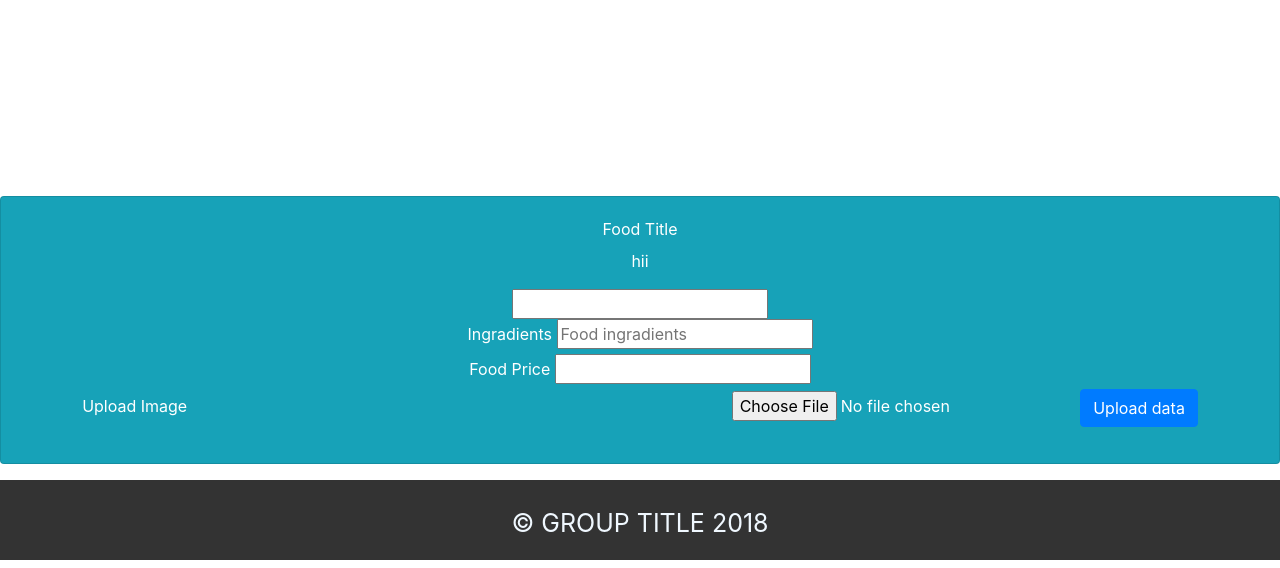
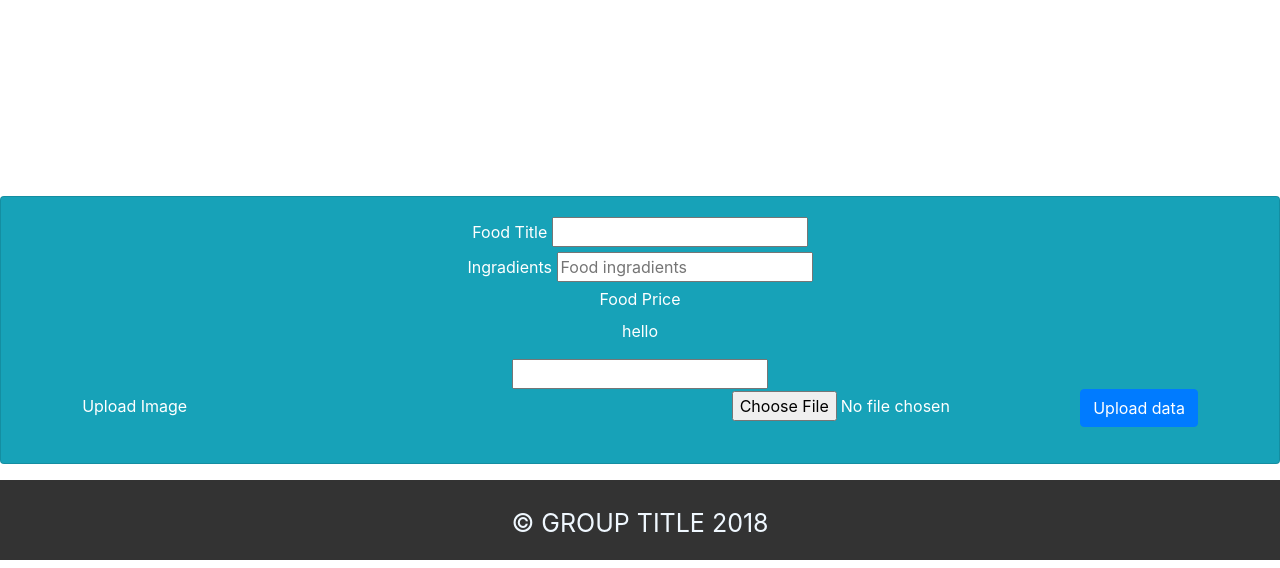
Before and after one commit to navneeta123/AF, a PHP site: page /admin.php in a window 1280 px wide. Shown: the part 738-1306 px from the top of the page. Run offline with PHP 8.4, Linux system fonts and the light colour scheme; data that the repository does not hold is empty.

Commit message:
test add

```diff
--- a/htmlsource/admin.php
+++ b/htmlsource/admin.php
@@ -10,7 +10,7 @@
   <form action="adminlogic.php" method="POST" enctype="multipart/form-data">
         <div >
             <label>Food Title</label>
-            <p>hii</p>
+
             <input type="text" name="food_name"/>
         </div>
     <div>
@@ -19,6 +19,7 @@
     </div>
     <div>
         <label>Food Price</label>
+        <p>hello</p>
         <input type="text" name="price"/>
     </div>
     <div>
```
